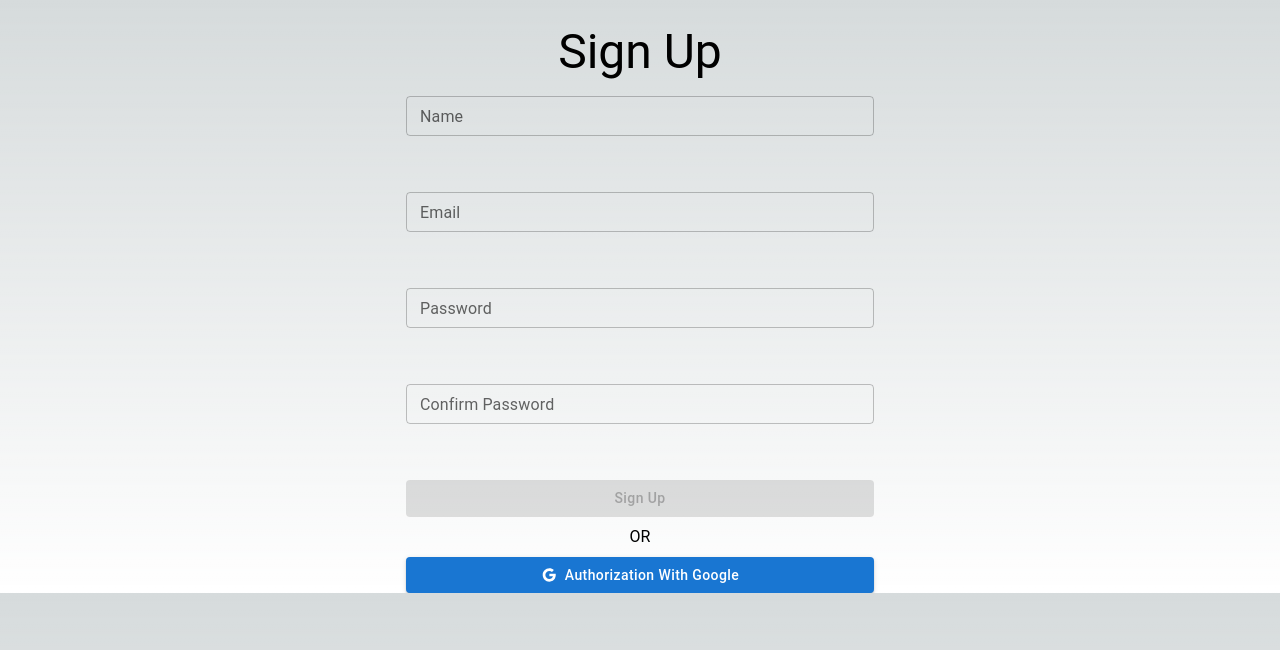
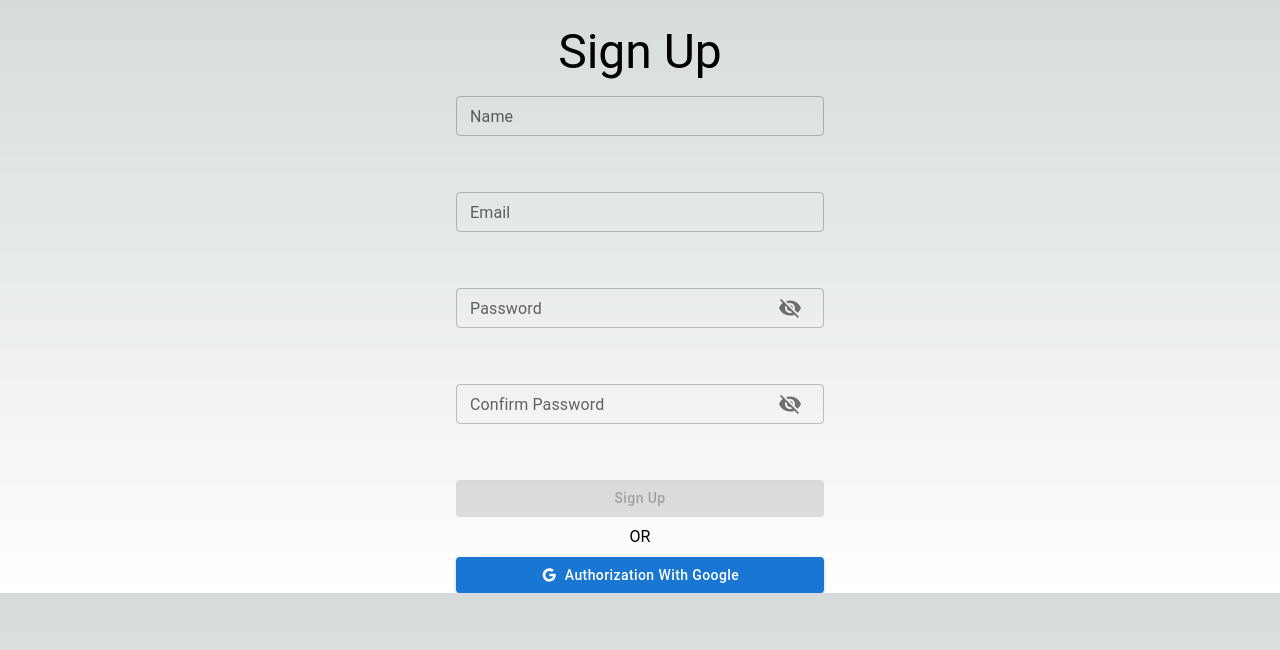
Before and after one commit to sad1k/graphiql-app, a Next.js app: page /signup in a window 1280 px wide. Shown: the top 650 px of the page. Built offline with nearby package versions, Linux system fonts and the light colour scheme.

Commit message:
feat:add password visibility

```diff
--- a/src/components/auth/FormContainer/FormContainerStyle.tsx
+++ b/src/components/auth/FormContainer/FormContainerStyle.tsx
@@ -3,7 +3,7 @@ export const FormContainerStyle = {
     p: '0 1rem',
     m: 'auto',
     width: '100%',
-    '@media (min-width:600px)': { width: '500px' },
+    '@media (min-width:600px)': { width: '400px' },
     mt: 3,
   },
   title: {
--- a/src/components/auth/FormInput/FormInput.tsx
+++ b/src/components/auth/FormInput/FormInput.tsx
@@ -1,6 +1,15 @@
-import { Box, TextField, Typography } from '@mui/material';
-import { memo } from 'react';
+import {
+  Box,
+  IconButton,
+  InputAdornment,
+  TextField,
+  Typography,
+} from '@mui/material';
+import { memo, useState } from 'react';
 import { FieldValues, Path, UseFormRegister } from 'react-hook-form';
+
+import VisibilityIcon from '@mui/icons-material/Visibility';
+import VisibilityOffIcon from '@mui/icons-material/VisibilityOff';
 
 import { FormInputStyle } from './FormInputStyle';
 
@@ -14,33 +23,45 @@ interface IFormInput<T extends FieldValues> {
   err: string;
 }
 
-const FormInput = <T extends FieldValues>({
-  name,
-  label,
-  register,
-  type,
-  err,
-}: IFormInput<T>) => (
+const FormInput = <T extends FieldValues>(props: IFormInput<T>) => {
+  const { name, label, register, type, err } = props;
+  const [showPassword, setShowPassword] = useState(false);
+
+  return (
     <Box>
       <TextField
         label={label}
         {...(register ? register(name) : { name })}
-      type={type}
+        type={type === 'password' && showPassword ? 'text' : type}
         size='small'
         sx={input}
+        InputProps={
+          type === 'password'
+            ? {
+                endAdornment: (
+                  <InputAdornment position='end'>
+                    <IconButton onClick={() => setShowPassword(!showPassword)}>
+                      {showPassword ? (
+                        <VisibilityIcon />
+                      ) : (
+                        <VisibilityOffIcon />
+                      )}
+                    </IconButton>
+                  </InputAdornment>
+                ),
+              }
+            : {}
+        }
       />
       <Typography variant='inherit' component='p' sx={error}>
         {err}
       </Typography>
     </Box>
   );
+};
 
-const MemoizedFormInput = memo(FormInput) as <T extends FieldValues>({
-  name,
-  label,
-  register,
-  type,
-  err,
-}: IFormInput<T>) => JSX.Element;
+const MemoizedFormInput = memo(FormInput) as <T extends FieldValues>(
+  props: IFormInput<T>,
+) => JSX.Element;
 
 export default MemoizedFormInput;
--- a/src/hooks/useSignUpForm.ts
+++ b/src/hooks/useSignUpForm.ts
@@ -25,9 +25,10 @@ const useSignUpForm = () => {
   }) => {
     const newUser = await signUp(name, email, password);
 
-    if (newUser) saveAuthData(newUser, '/');
-
-    reset();
+    if (newUser) {
+      saveAuthData(newUser, '/');
+      reset();
+    }
   };
 
   return { register, handleSubmit, errors, isValid, onSubmit, saveAuthData };
```
Also changed, not shown: src/hooks/useSignInForm.ts (+4 -3 lines). Lines whose indentation alone changed are shown as unchanged.
